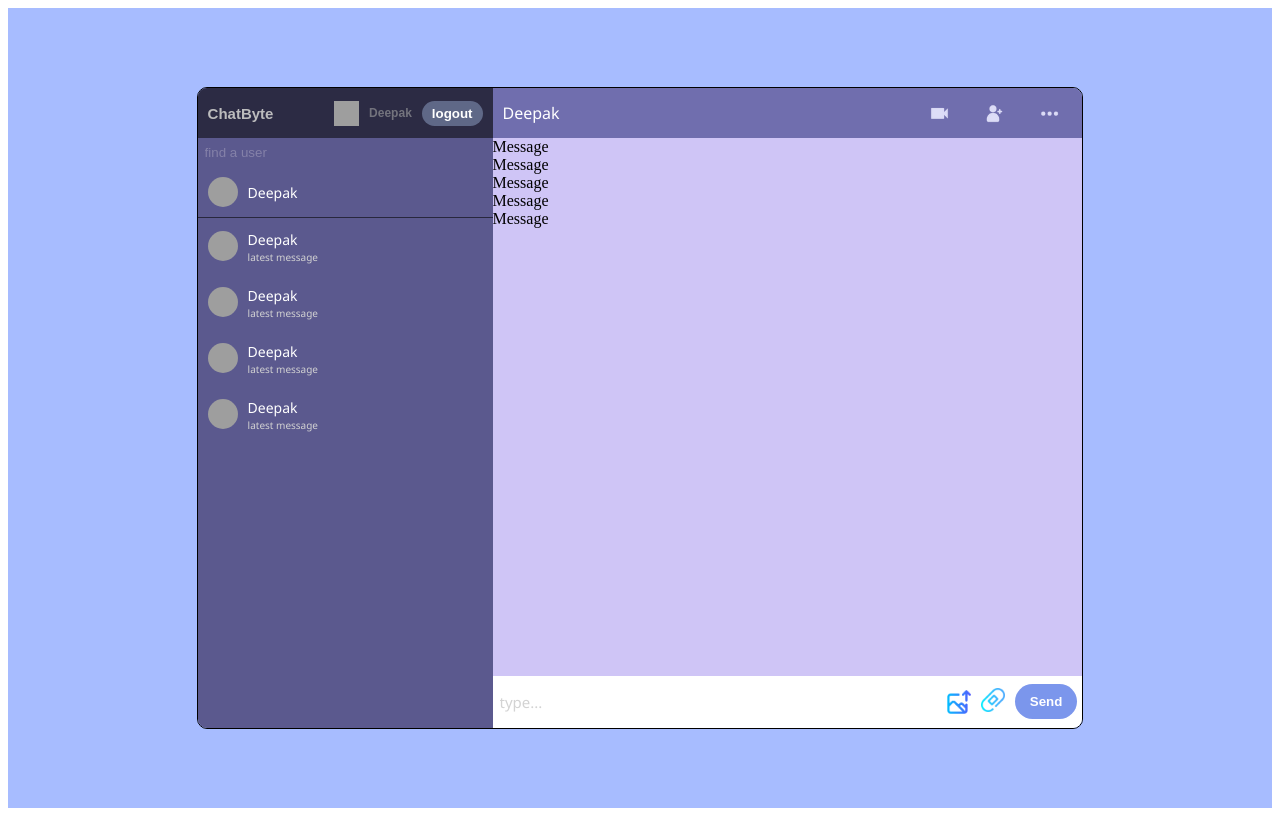
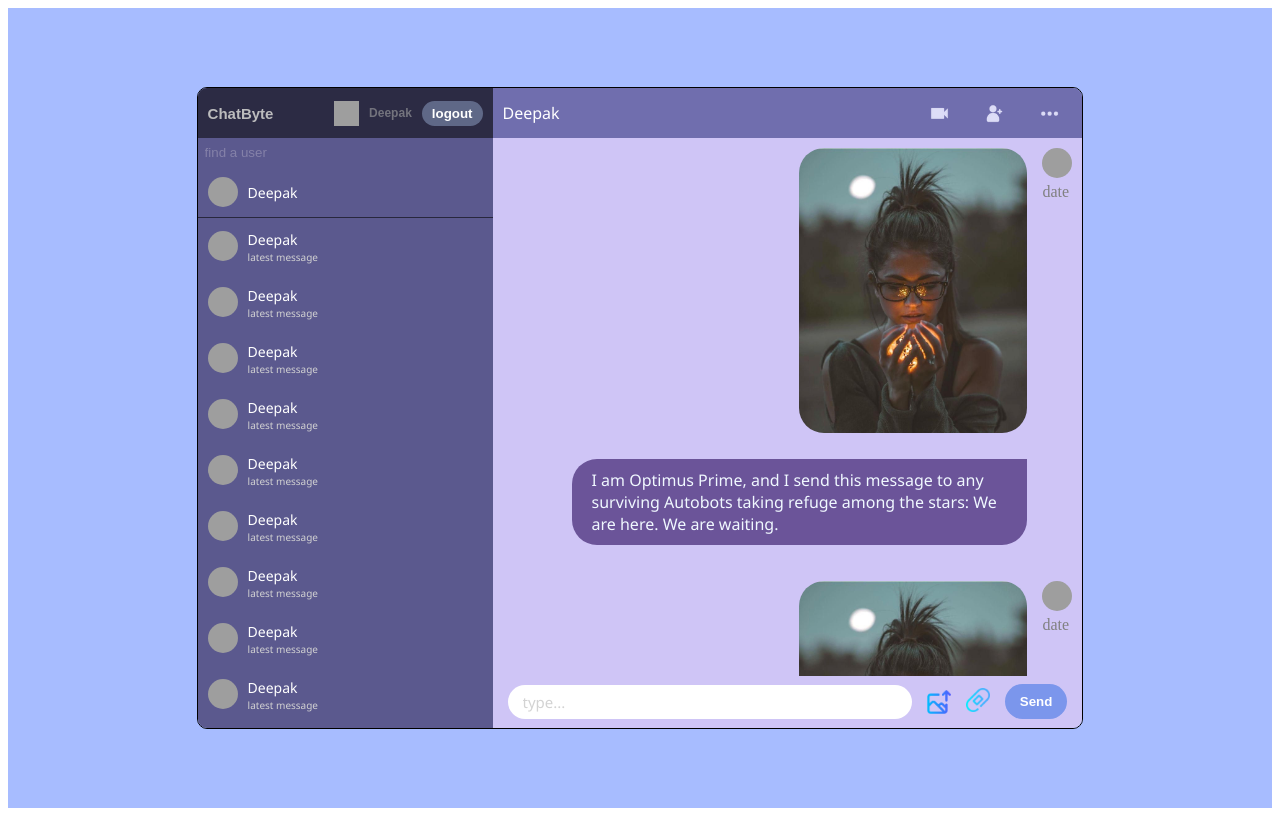
Before and after one commit to deepak1h/ChatByte, a React (Vite) app: page / in a window 1280 px wide. Built offline with nearby package versions, Linux system fonts and the light colour scheme; grey boxes are pictures that could not be loaded.

Commit message:
UI U4: user and reciever chat page

```diff
--- a/src/components/chats.jsx
+++ b/src/components/chats.jsx
@@ -1,5 +1,6 @@
 import React from 'react'
 import Profile from '../image/profile.png'
+import '../css/chats.css'
 
 const Chats = () => {
   return (
@@ -40,6 +41,103 @@ const Chats = () => {
 
         </div>
       </div>
+      <div className='userChat'>
+        <img src={Profile}></img>
+        <div className='userChatInfo'>
+
+          <span >Deepak</span>
+          <p>latest message</p>
+
+        </div>
+      </div>      <div className='userChat'>
+        <img src={Profile}></img>
+        <div className='userChatInfo'>
+
+          <span >Deepak</span>
+          <p>latest message</p>
+
+        </div>
+      </div>      <div className='userChat'>
+        <img src={Profile}></img>
+        <div className='userChatInfo'>
+
+          <span >Deepak</span>
+          <p>latest message</p>
+
+        </div>
+      </div>      <div className='userChat'>
+        <img src={Profile}></img>
+        <div className='userChatInfo'>
+
+          <span >Deepak</span>
+          <p>latest message</p>
+
+        </div>
+      </div>      <div className='userChat'>
+        <img src={Profile}></img>
+        <div className='userChatInfo'>
+
+          <span >Deepak</span>
+          <p>latest message</p>
+
+        </div>
+      </div>      <div className='userChat'>
+        <img src={Profile}></img>
+        <div className='userChatInfo'>
+
+          <span >Deepak</span>
+          <p>latest message</p>
+
+        </div>
+      </div>      <div className='userChat'>
+        <img src={Profile}></img>
+        <div className='userChatInfo'>
+
+          <span >Deepak</span>
+          <p>latest message</p>
+
+        </div>
+      </div>      <div className='userChat'>
+        <img src={Profile}></img>
+        <div className='userChatInfo'>
+
+          <span >Deepak</span>
+          <p>latest message</p>
+
+        </div>
+      </div>      <div className='userChat'>
+        <img src={Profile}></img>
+        <div className='userChatInfo'>
+
+          <span >Deepak</span>
+          <p>latest message</p>
+
+        </div>
+      </div>      <div className='userChat'>
+        <img src={Profile}></img>
+        <div className='userChatInfo'>
+
+          <span >Deepak</span>
+          <p>latest message</p>
+
+        </div>
+      </div>      <div className='userChat'>
+        <img src={Profile}></img>
+        <div className='userChatInfo'>
+
+          <span >Deepak</span>
+          <p>latest message</p>
+
+        </div>
+      </div>      <div className='userChat'>
+        <img src={Profile}></img>
+        <div className='userChatInfo'>
+
+          <span >Deepak</span>
+          <p>latest message</p>
+
+        </div>
+      </div>
     </div>
 
 
--- a/src/components/message.jsx
+++ b/src/components/message.jsx
@@ -1,8 +1,20 @@
 import React from 'react'
+import Profile from '../image/profile.png'
+import test from '../image/test.png'
+import '../css/message.css'
 
 const Message = () => {
   return (
-    <div>Message</div>
+    <div className='message owner'>
+      <div className="messageInfo">
+        <img src={Profile} alt="" />
+        <span>date</span>
+      </div>
+      <div className="messageData">
+        <img src={test} alt="" />
+        <p>I am Optimus Prime, and I send this message to any surviving Autobots taking refuge among the stars: We are here. We are waiting.</p>
+      </div>
+    </div>
   )
 }
 
--- a/src/components/messages.jsx
+++ b/src/components/messages.jsx
@@ -9,6 +9,11 @@ const Messages = () => {
         <Message></Message>
         <Message></Message>
         <Message></Message>
+        <Message></Message>
+        <Message></Message>
+        <Message></Message>
+        <Message></Message>
+        <Message></Message>
     </div>
   )
 }
--- a/src/css/chat.css
+++ b/src/css/chat.css
@@ -3,6 +3,7 @@
     display: flex;
     flex-direction: column;
     justify-content: space-between;
+
 }
 .chatInfo{
     display: flex;
--- /dev/null
+++ b/src/css/chats.css
@@ -0,0 +1,7 @@
+
+.chats {
+    overflow-y:scroll ;
+}
+.chats::-webkit-scrollbar {
+    display: none;
+}
--- a/src/css/input.css
+++ b/src/css/input.css
@@ -1,20 +1,25 @@
 .input{
-    background-color: white;
+    background-color:rgb(207, 197, 246);
     height: 50px;
-    padding: 5px;
+
     display: flex;
     align-items: center;
-    justify-content: space-between;
-
+    justify-content: right;
+    gap: 15px;
+    padding: 5px;
+    padding-left: 15px;
+    padding-right: 15px;
 }
 
 .input input{
-    width:100%;
     border: none;
     outline: none;
-    color: rgb(51, 51, 54);
+    border-radius: 20px;
+    background-color: #ffffff;
+    padding: 7px 15px;
     font-size: 15px;
     font-family: 'Segoe UI';
+    width: 100%;
 
     &::placeholder{
         color: lightgrey;
@@ -22,12 +27,10 @@
 }
 
 .send{
-
+    max-width: 150px;
     display: flex;
-    gap: 10px;
     align-items: center;
-
-
+    gap: 15px;
 }
 
 .send img{
--- /dev/null
+++ b/src/css/message.css
@@ -0,0 +1,67 @@
+.message{
+    display: flex;
+    padding: 10px;
+    gap: 15px;
+
+
+
+    &.owner{
+        flex-direction: row-reverse;
+        &.owner p{
+            background-color: rgb(107, 84, 153);
+            color: aliceblue;
+            border-radius: 25px;
+            border-top-right-radius: 0px;
+            padding: 10px 20px;
+        }
+
+        &.owner .messageData{
+            display: flex;
+            align-items:end;
+        }
+
+        &.owner .messageData img{
+
+            max-width: 50%;
+            border-radius: 25px;
+
+        }
+
+    }
+}
+
+.messageInfo{
+    gap: 5px;
+    display: flex;
+    flex-direction: column;
+    color: grey;
+}
+
+.messageInfo img{
+    object-fit: cover;
+    border-radius: 50%;
+    width: 30px;
+    height: 30px;
+}
+
+.messageData{
+    max-width: 80%;
+    overflow-wrap: break-word;
+    display:flex;
+    flex-direction: column;
+    gap: 10px;
+    display: flex;
+
+}
+.message p{
+    background-color: white;
+    font-family: 'Segoe UI';
+    border-radius: 25px;
+    border-top-left-radius: 0px;
+    padding: 10px 20px;
+
+}
+.messageData img{
+    max-width: 50%;
+    border-radius: 25px;
+}
--- a/src/css/messages.css
+++ b/src/css/messages.css
@@ -1,4 +1,11 @@
 .messages{
     background-color: rgb(207, 197, 246);
     height: 100%;
+    overflow: scroll;
+
+
 }
+
+.messages::-webkit-scrollbar{
+    display: none;
+}
```
Also changed, not shown: src/image/test.png (added).
